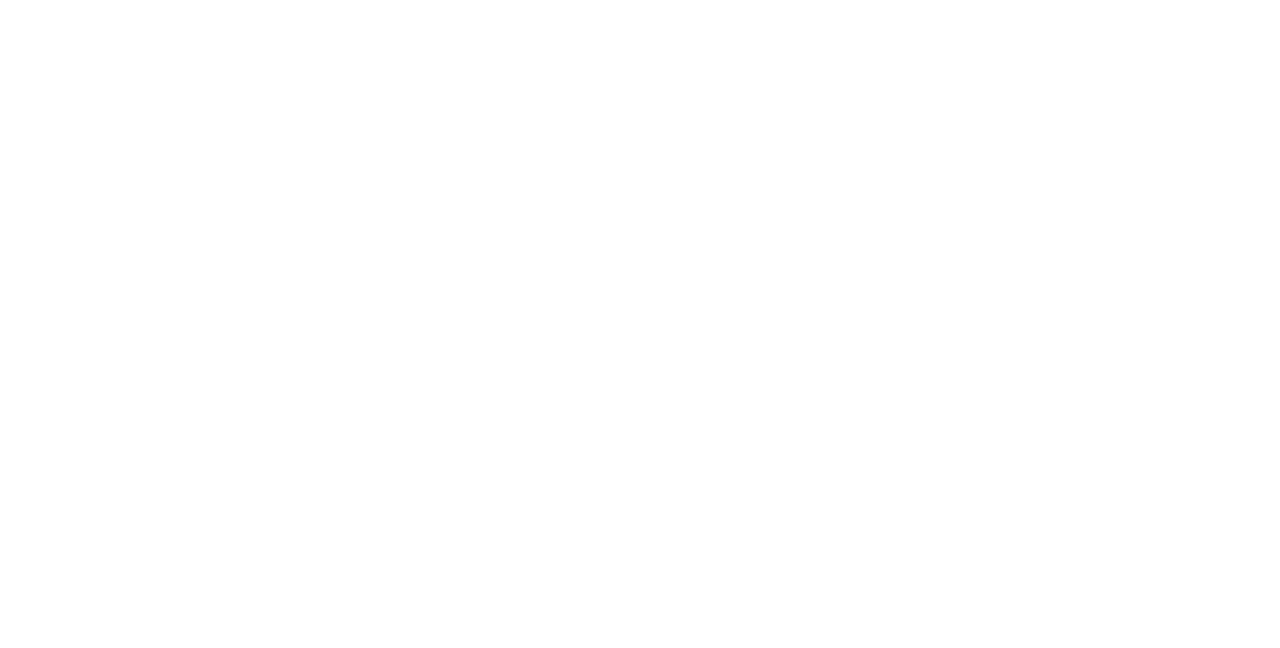
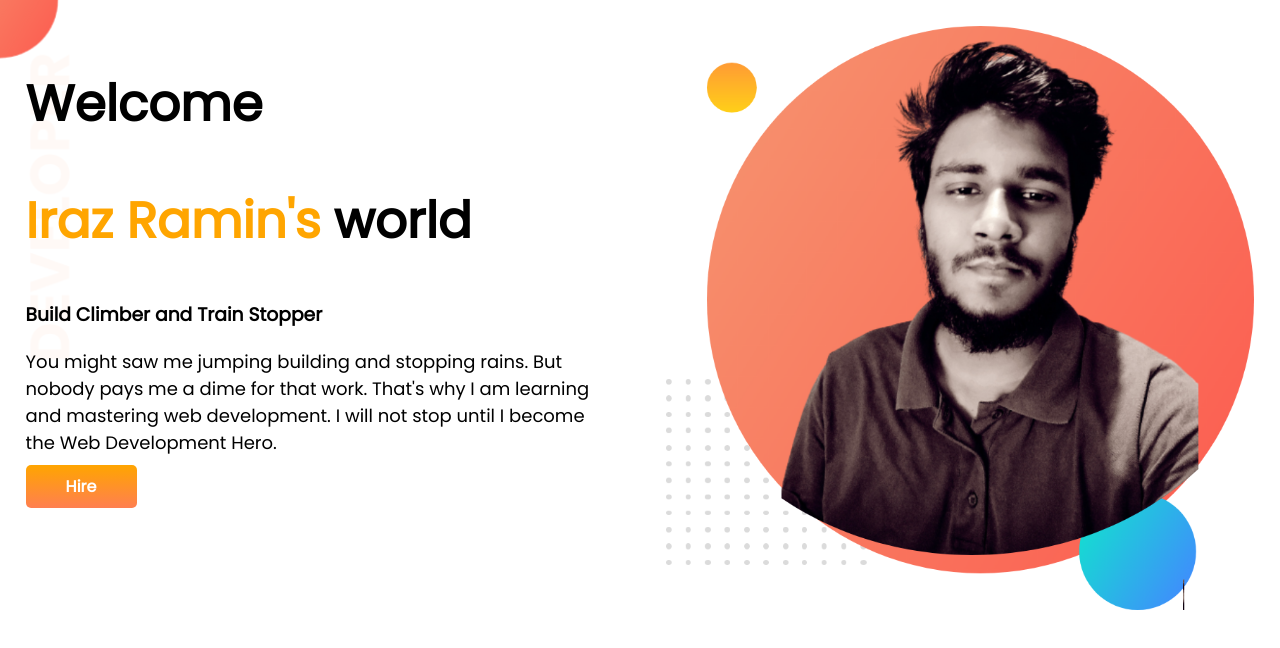
Before and after one commit to irazramin/developer-portfolio, a plain HTML site: page index.html in a window 1280 px wide. Drawn offline with Linux system fonts and the light colour scheme.

Commit message:
top banner added

```diff
--- a/index.html
+++ b/index.html
@@ -1,13 +1,41 @@
 <!DOCTYPE html>
 <html lang="en">
-<head>
-    <meta charset="UTF-8">
-    <meta http-equiv="X-UA-Compatible" content="IE=edge">
-    <meta name="viewport" content="width=device-width, initial-scale=1.0">
+  <head>
+    <meta charset="UTF-8" />
+    <meta http-equiv="X-UA-Compatible" content="IE=edge" />
+    <meta name="viewport" content="width=device-width, initial-scale=1.0" />
     <title>Iraz Ramin</title>
-    <link rel="stylesheet" href="style.css">
-</head>
-<body>
+    <link rel="stylesheet" href="style.css" />
+    <link rel="preconnect" href="https://fonts.googleapis.com" />
+    <link rel="preconnect" href="https://fonts.gstatic.com" crossorigin />
+    <link
+      href="https://fonts.googleapis.com/css2?family=Poppins&display=swap"
+      rel="stylesheet"
+    />
+  </head>
+  <body>
+    <section class="top-banner">
+      <div class="half-width">
+        <h1>Welcome</h1>
+        <h1><span class="orange-color">Iraz Ramin's</span> world</h1>
+        <h3>Build Climber and Train Stopper</h3>
+        <p>
+          You might saw me jumping building and stopping rains. But nobody pays
+          me a dime for that work. That's why I am learning and mastering web
+          development. I will not stop until I become the Web Development Hero.
+        </p>
+        <a
+          href="https://www.linkedin.com/in/irazramin032/"
+          target="_blank"
+          class="link-btn"
+          >Hire</a
+        >
+      </div>
+      <div class="half-width">
+        <img src="/image/my-pic-with-bg.png" alt="" />
+      </div>
+    </section>
 
-</body>
+
+  </body>
 </html>
--- a/style.css
+++ b/style.css
@@ -0,0 +1,43 @@
+body {
+    font-family: 'Poppins',
+        sans-serif;
+    margin: 0;
+}
+
+h1 {
+    font-size: 50px;
+
+}
+
+.orange-color {
+    color: orange;
+}
+
+.top-banner {
+    display: flex;
+    background-image: url(image/top-banner.png);
+    background-repeat: no-repeat;
+}
+
+.half-width {
+    width: 50%;
+    margin: 2%;
+}
+
+.half-width img {
+    width: 100%;
+}
+
+.half-width p {
+    font-size: 18px;
+}
+
+.link-btn {
+    text-decoration: none;
+    background-image: linear-gradient(orange, coral);
+    padding: 10px 40px;
+    border-radius: 5px;
+    color: white;
+    font-weight: 700;
+    margin-top: 10px;
+}
```
Also changed, not shown: image/dream-bg.png (added), image/exp-bg.png (added), image/my-bg.png (added), image/my-bg2.png (added), image/my-pic-with-bg.png (added), image/my-pic.png (added), image/top-banner.png (added), 1 other file.
